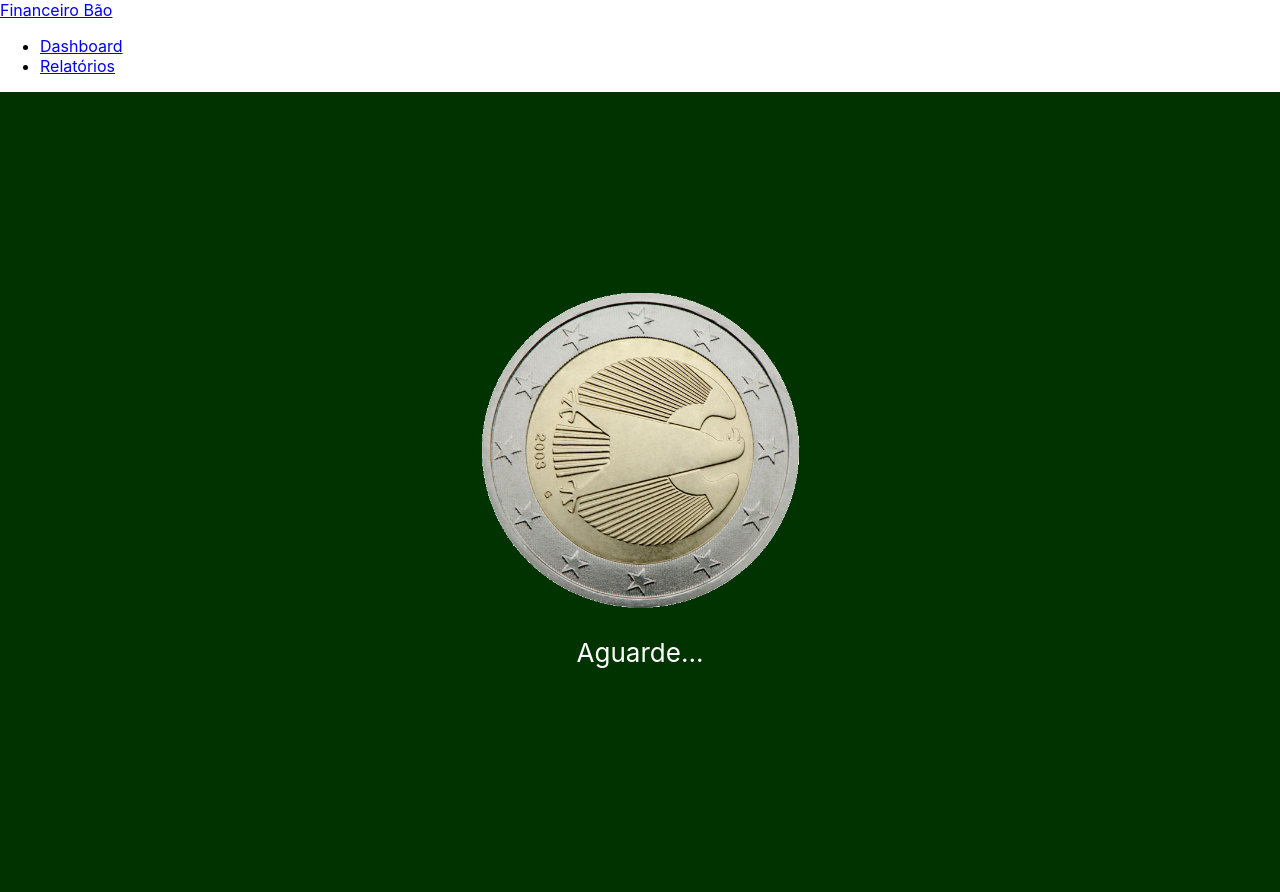
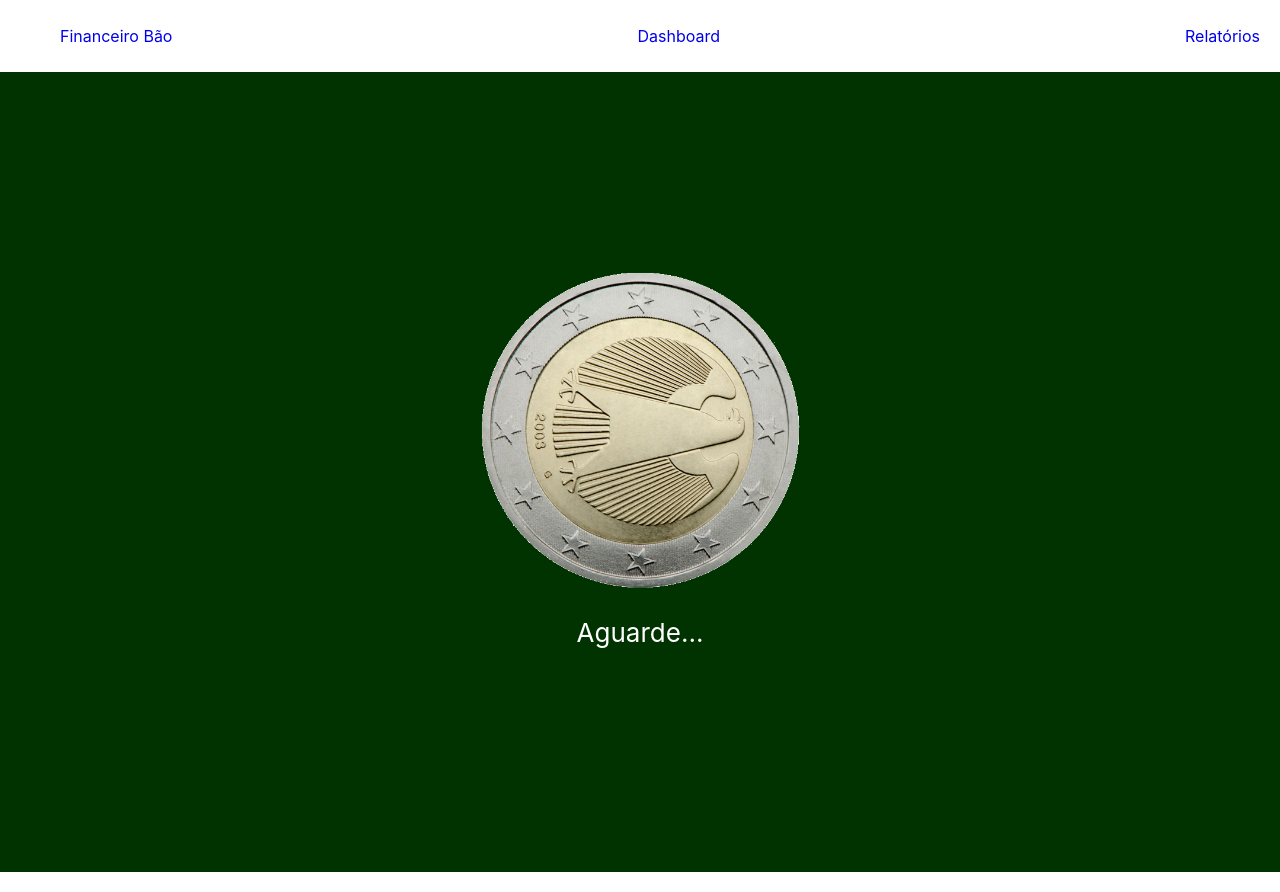
Before and after one commit to antoniojunioalves/controle-caixa-app, a React (Create React App) app: page /#/dashboard in a window 1280 px wide. Built offline with nearby package versions, Linux system fonts and the light colour scheme.

Commit message:
Alterando CSS

```diff
--- /dev/null
+++ b/src/components/Menu/menu.css
@@ -0,0 +1,14 @@
+.menu {
+  display: flex;
+  flex-direction: row;
+  justify-content: space-between;
+  list-style-type: none;
+}
+
+.menu-itens {
+  margin: 10px 20px 10px 20px;
+}
+
+.menu-itens > a {
+  text-decoration: none;
+}
--- a/src/components/Menu/menu.js
+++ b/src/components/Menu/menu.js
@@ -1,20 +1,14 @@
 import React from 'react'
+import './menu.css'
 
 export default () => (
     <nav>
-        <div>
-            <div>
-                <a href='#'>
-                    Financeiro Bão
-                </a>
-            </div>
-
-            <div id='navbar'>
-                <ul>
-                    <li><a href='#/dashboard'>Dashboard</a></li>
-                    <li><a href='#/relatorios'>Relatórios</a></li>
-                </ul>
-            </div>
+        <div id='navbar'>
+            <ul className='menu'>
+                <li className='menu-itens'><a href='#/'>Financeiro Bão</a></li>
+                <li className='menu-itens'><a href='#/dashboard'>Dashboard</a></li>
+                <li className='menu-itens'><a href='#/relatorios'>Relatórios</a></li>
+            </ul>
         </div>
     </nav>
 )
```
Also changed, not shown: src/Routes/routes.js (line endings or trailing spaces).
